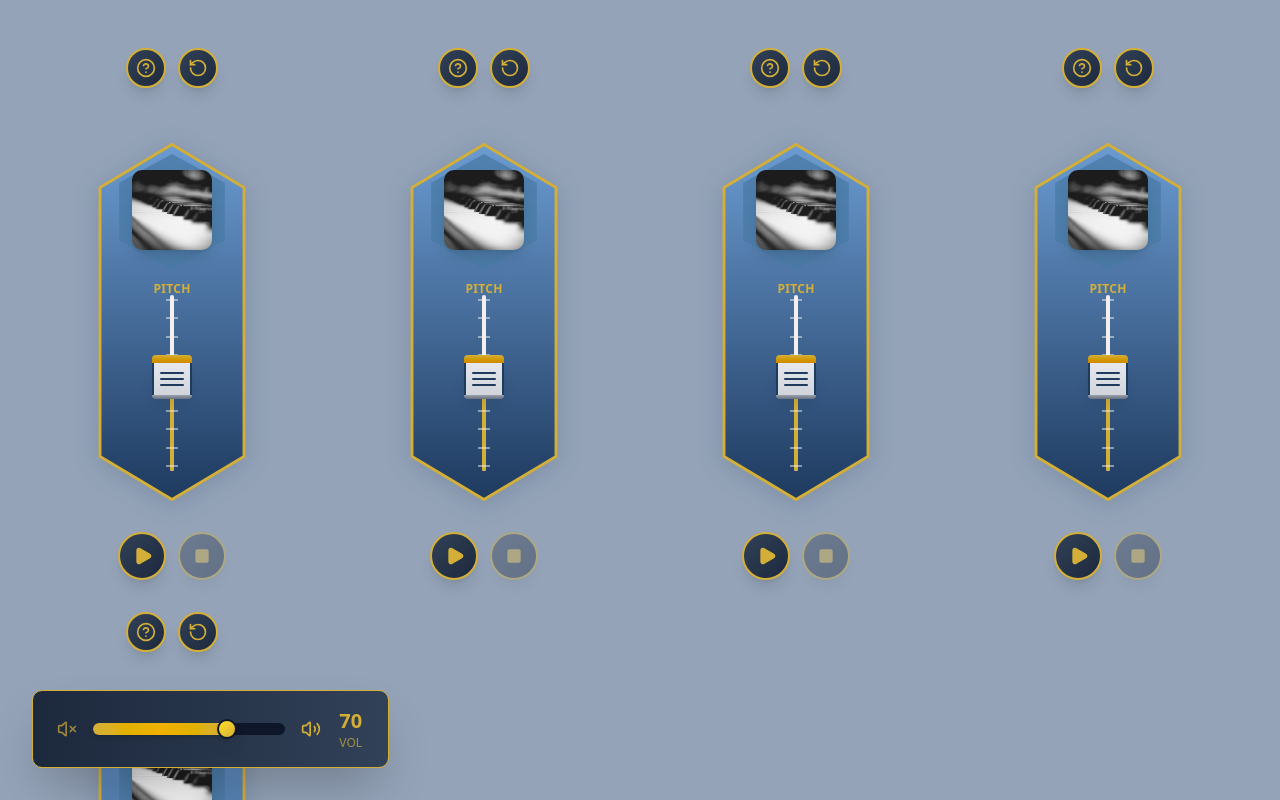
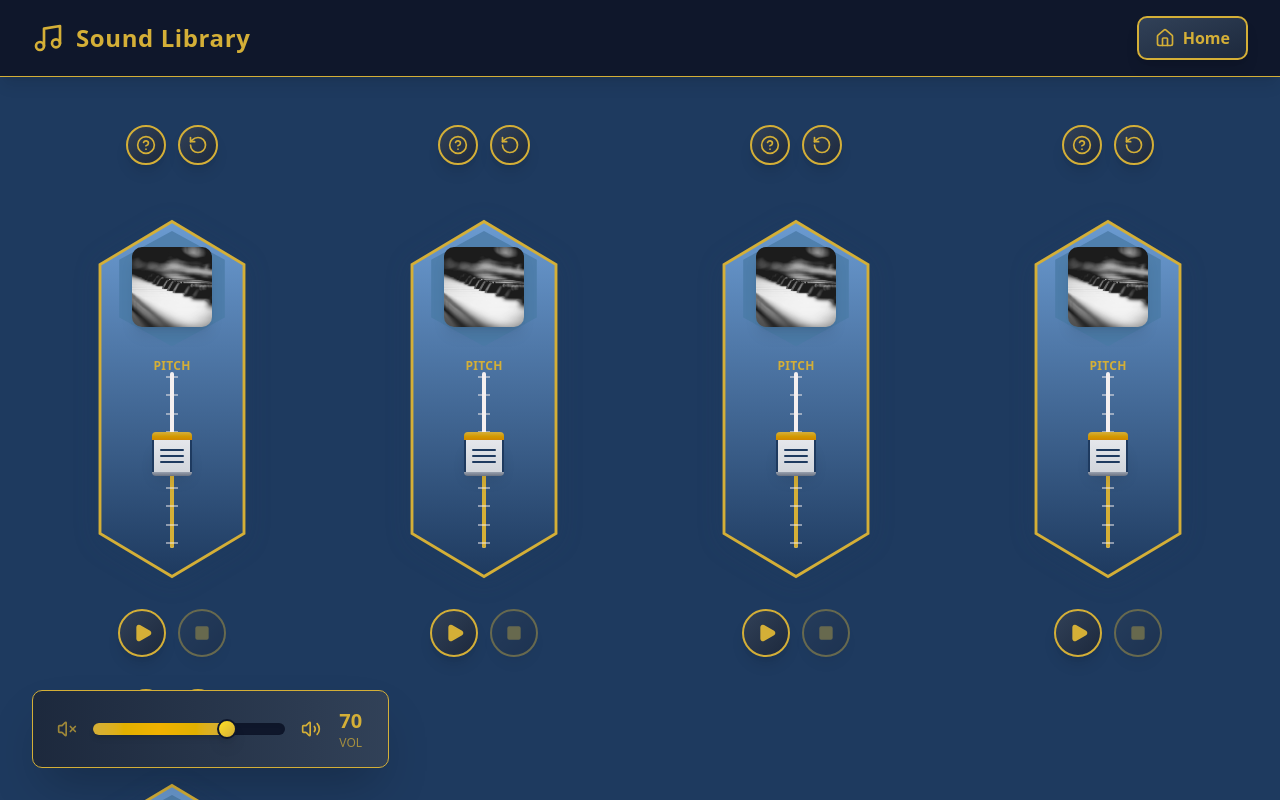
Before and after one commit to SStealthyDevelops/GLOSS, a Next.js app: page /music in a window 1280 px wide. Shown: the top 800 px of the page. Built offline with nearby package versions, Linux system fonts and the light colour scheme.

Commit message:
music page with grid sounds

```diff
--- a/src/app/music/page.tsx
+++ b/src/app/music/page.tsx
@@ -2,7 +2,8 @@
 
 import HexagonSlider from "@/components/hexagon-slider";
 import { useState } from "react";
-import { Volume2, VolumeX } from "lucide-react";
+import {Home, Music, Volume2, VolumeX} from "lucide-react";
+import Link from "next/link";
 
 interface SoundItem {
     id: string;
@@ -42,14 +43,36 @@ const soundLibrary: SoundItem[] = [
         imageLocation: "/images/piano-icon.jpg",
         name: "Piano A"
     },
-    // Add more sounds as needed...
 ];
 
 const MusicPage = () => {
     const [masterVolume, setMasterVolume] = useState(70);
 
     return (
-        <div className='min-h-screen w-screen bg-gloss-muted relative overflow-auto'>
+        <div className='min-h-screen w-screen bg-gloss-navy relative overflow-auto'>
+            <header className="sticky top-0 z-40 w-full border-b border-gloss-gold border-opacity-20 bg-slate-900 bg-opacity-90 backdrop-blur-md shadow-lg">
+                <div className="container mx-auto px-8 py-4">
+                    <div className="flex items-center justify-between">
+                        <div className="flex items-center gap-3">
+                            <Music className="w-8 h-8 text-gloss-gold" />
+                            <h1 className="text-2xl font-bold text-gloss-gold tracking-wide">
+                                Sound Library
+                            </h1>
+                        </div>
+
+                        <nav className="flex items-center gap-6">
+                            <Link
+                                href="/"
+                                className="flex items-center gap-2 px-4 py-2 rounded-lg bg-gradient-to-br from-slate-700 to-slate-800 hover:from-slate-600 hover:to-slate-700 border-2 border-gloss-gold text-gloss-gold font-semibold transition-all hover:scale-105 shadow-lg"
+                            >
+                                <Home className="w-5 h-5" />
+                                <span>Home</span>
+                            </Link>
+                        </nav>
+                    </div>
+                </div>
+            </header>
+
             <div className="container mx-auto px-8 py-12">
                 <div className="grid grid-cols-1 sm:grid-cols-2 lg:grid-cols-3 xl:grid-cols-4 2xl:grid-cols-5 gap-8 place-items-center">
                     {soundLibrary.map((sound) => (
```
